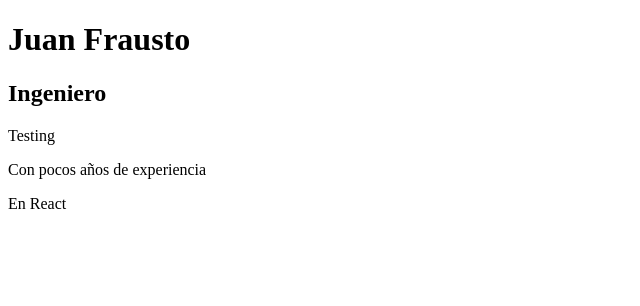
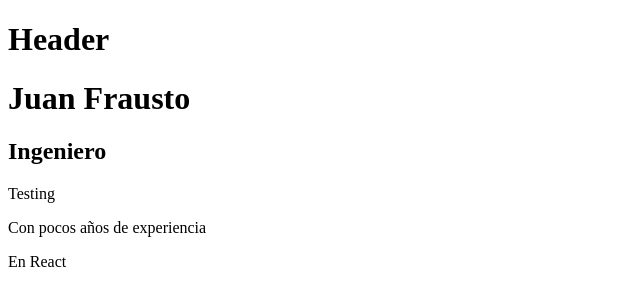
Before and after one commit to Juanfr97/MiPaginaWeb, a plain HTML site: page index.html in a window 1280 px wide. Shown: the whole page, without its empty margins (0-640 px from the left). Drawn offline with Linux system fonts and the light colour scheme.

Commit message:
Agregando header

```diff
--- a/index.html
+++ b/index.html
@@ -6,6 +6,11 @@
     <title>Mi Pagina Web</title>
 </head>
 <body>
+    <header>
+        <div class="header">
+            <h1>Header</h1>
+        </div>
+    </header>
     <h1>Juan Frausto</h1>
     <h2>Ingeniero</h2>
     <p>Testing</p>
```
